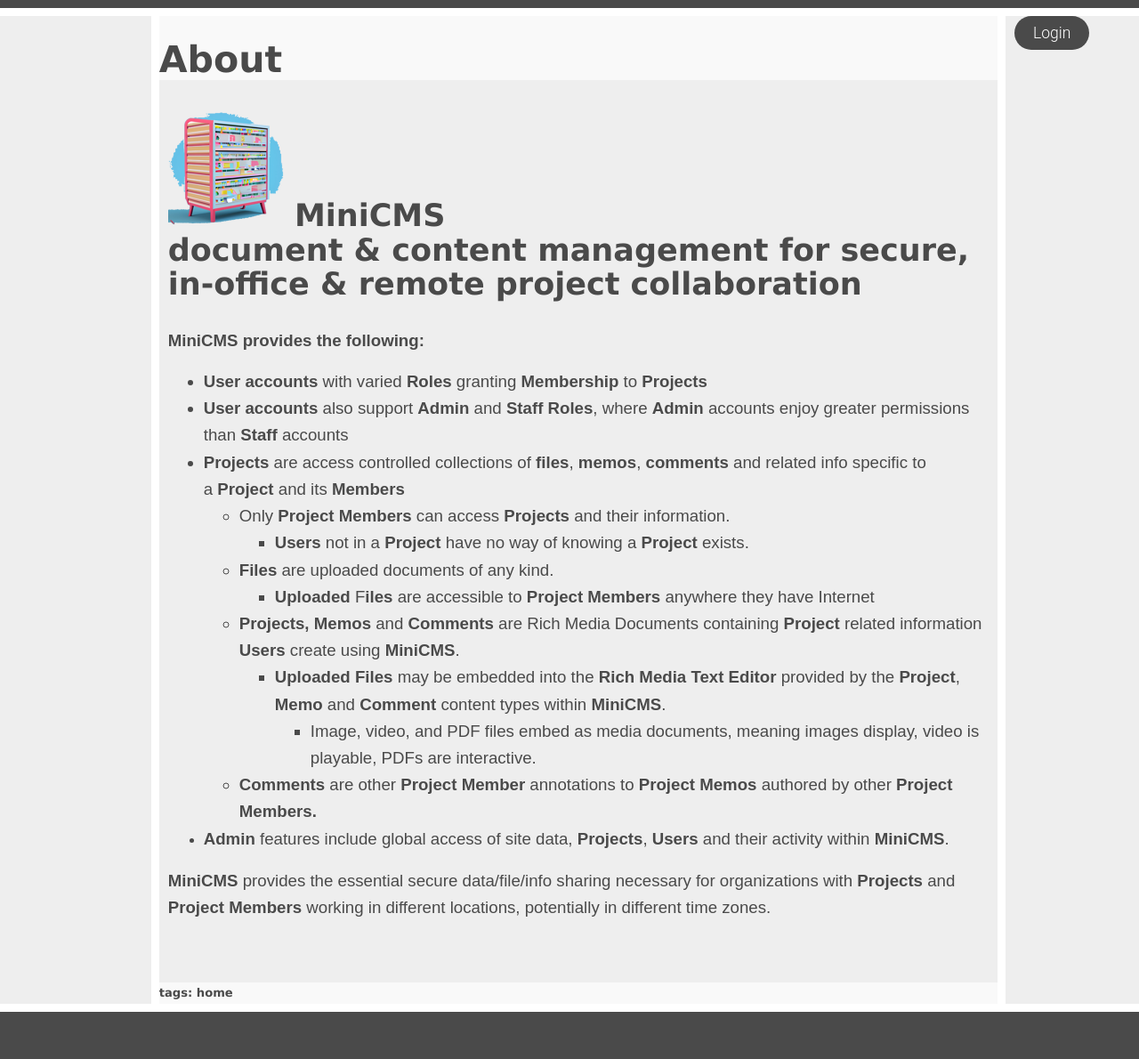
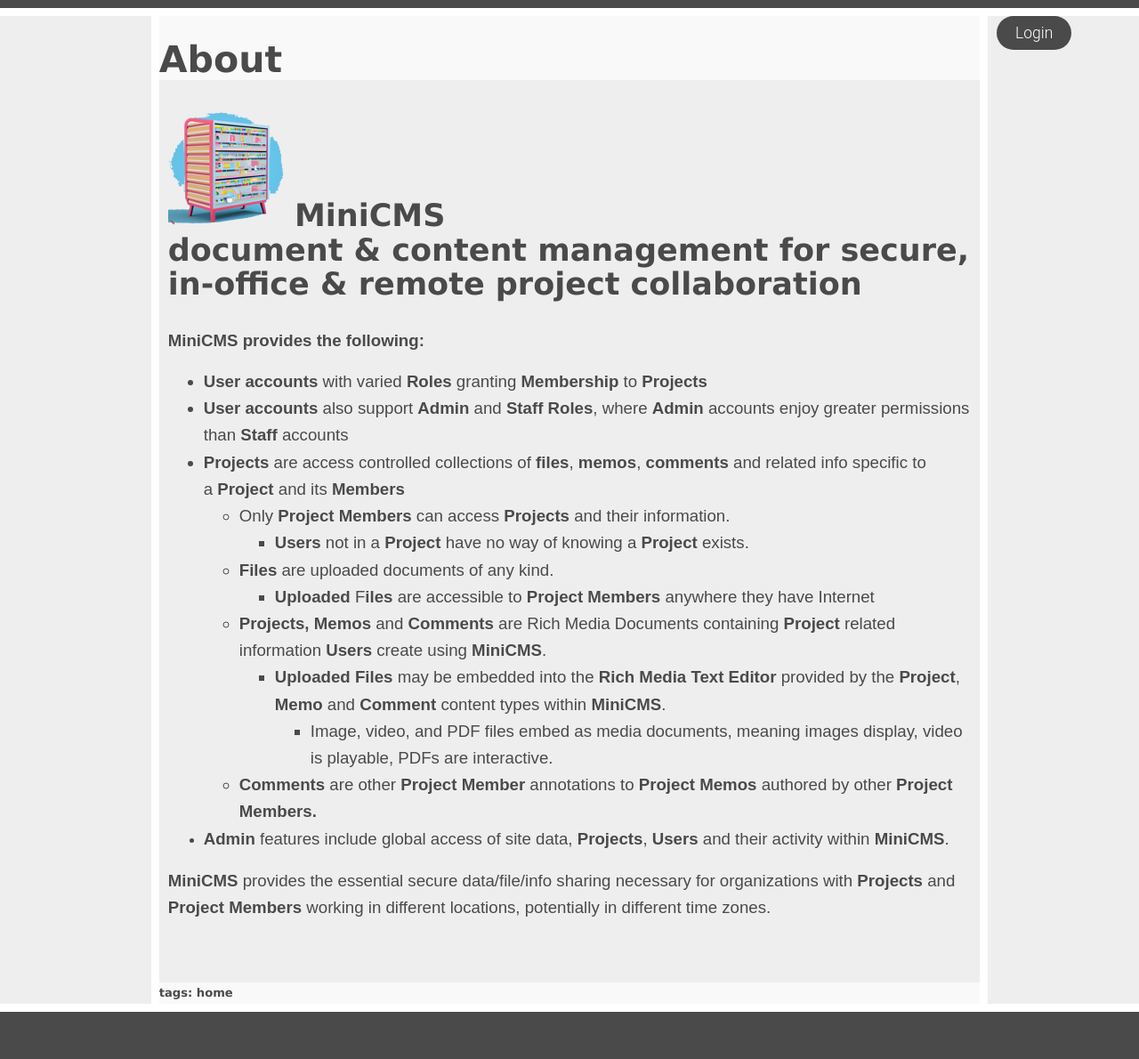
Before and after one commit to bsenftner/miniCMS, a FastAPI app: template src/app/templates/home.html in a window 1280 px wide. Shown: the whole page at 89% size. Run offline with FastAPI, Linux system fonts and the light colour scheme; the template is opened without the code that fills it, so the values that code supplies are empty; parts of the project's set-up code (start-up, migrations or seed data) failed here and were passed over.

Commit message:
faster builds, layout tweak

```diff
--- a/src/app/static/index.css
+++ b/src/app/static/index.css
@@ -131,7 +131,7 @@ a.button:hover {
   display: grid;
   min-height: 100vh;
   grid-gap: 0.5em;
-  grid-template-columns: 170px 1fr 150px;
+  grid-template-columns: 170px 1fr 170px;
   grid-template-rows: min-content 1fr 3em;
 }
 
```
Also changed, not shown: src/app/uploads/MiniCMS/Blake2022.PNG (added), 1 other file.
